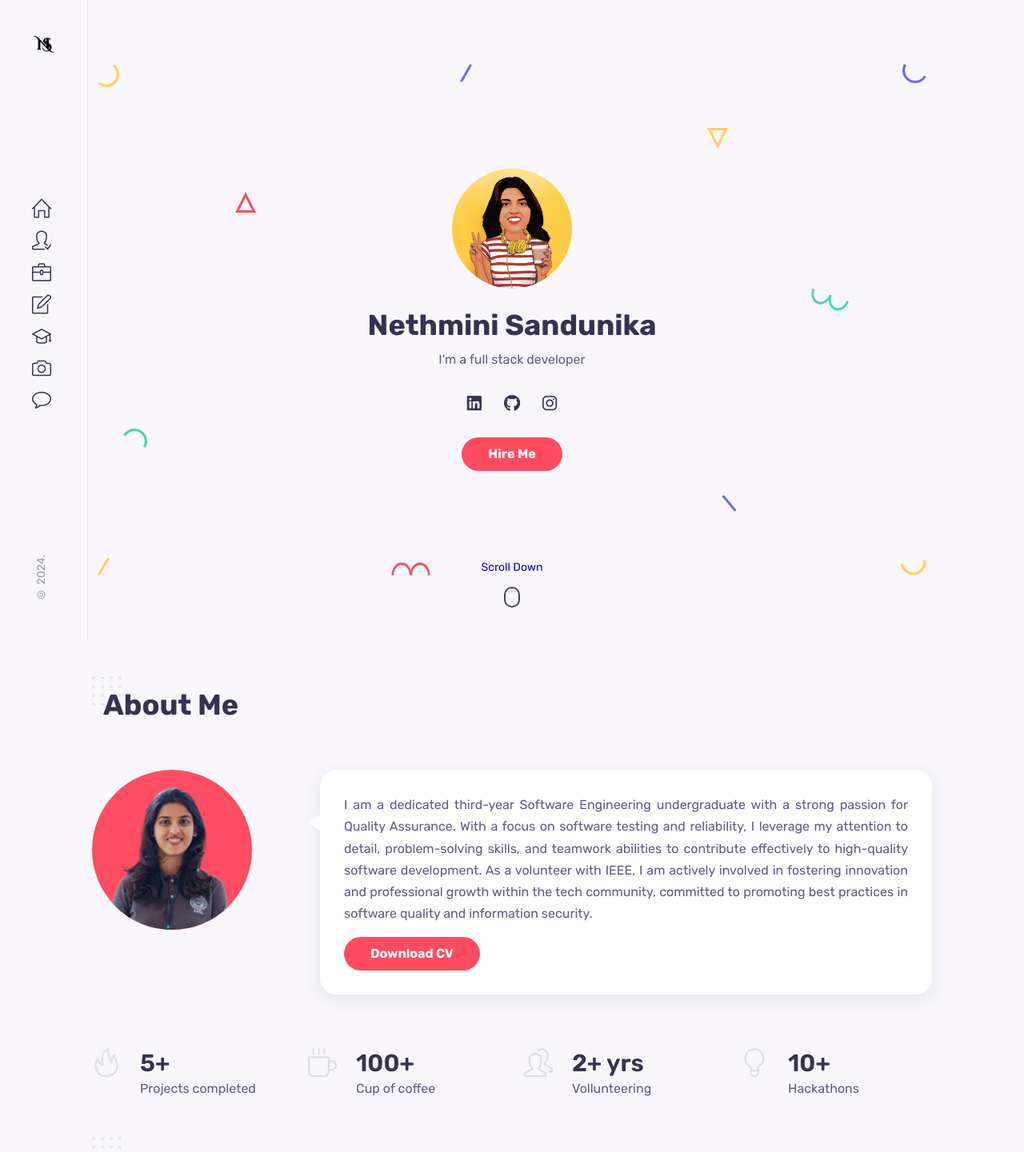
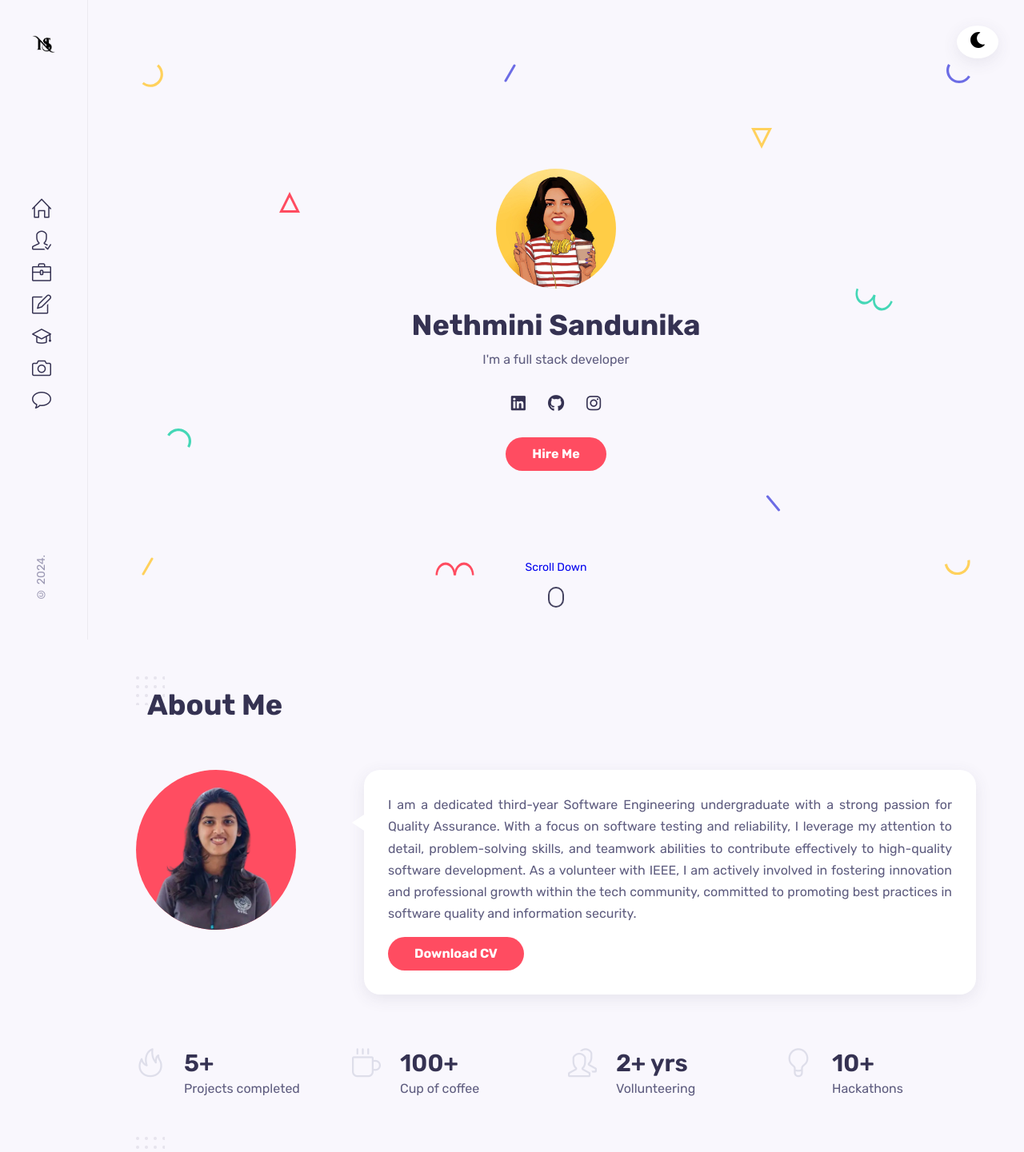
Before and after one commit to NethminiSandunika/my-react-portfolio, a React (Create React App) app: page / in a window 1280 px wide. Shown: the top 1441 px of the page at 80% size. Built offline with nearby package versions, Linux system fonts and the light colour scheme.

Commit message:
added a dark mode option

```diff
--- a/package.json
+++ b/package.json
@@ -8,6 +8,7 @@
     "@testing-library/user-event": "^13.5.0",
     "react": "^18.3.1",
     "react-dom": "^18.3.1",
+    "react-icons": "^5.3.0",
     "react-scripts": "5.0.1",
     "web-vitals": "^2.1.4"
   },
--- a/public/index.html
+++ b/public/index.html
@@ -9,6 +9,13 @@
 <!--=========simple line icons==========-->
 <link rel="stylesheet" href="https://cdnjs.cloudflare.com/ajax/libs/simple-line-icons/2.5.5/css/simple-line-icons.min.css">
 
+<!-- Extra styling to ensure icons adjust to dark mode -->
+<style>
+  .dark-mode .icon {
+    color: #f1f1f1;
+  }
+</style>
+
   </head>
   <body>
     <div id="root"></div>
--- a/src/App.js
+++ b/src/App.js
@@ -1,4 +1,4 @@
-import React from 'react';
+import React, { useState, useEffect } from 'react';
 import './App.css';
 import Sidebar from './components/sidebar/Sidebar';
 import Home from './components/home/Home';
@@ -8,12 +8,32 @@ import Resume from './components/resume/Resume';
 import Portfolio from './components/portfolio/Portfolio';
 import Blog from './components/blog/Blog';
 import Contact from './components/contact/Contact';
+import { FaMoon, FaSun } from 'react-icons/fa';
 
 const App = () => {
+  const [darkMode, setDarkMode] = useState(false);
+
+  // Toggle dark mode
+  const toggleDarkMode = () => {
+    setDarkMode(prevMode => !prevMode);
+  };
+
+  // Apply dark mode class to body
+  useEffect(() => {
+    if (darkMode) {
+      document.body.classList.add('dark-mode');
+    } else {
+      document.body.classList.remove('dark-mode');
+    }
+  }, [darkMode]);
+
   return (
     <>
       <Sidebar />
-    <main className='main'></main>
+      <main className='main'>
+        <button className="dark-mode-toggle" onClick={toggleDarkMode}>
+          {darkMode ? <FaSun /> : <FaMoon />}
+        </button>
         <Home />
         <About />
         <Services />
@@ -21,8 +41,9 @@ const App = () => {
         <Resume />
         <Portfolio />
         <Contact />
+      </main>
     </>
-  )
-}
+  );
+};
 
 export default App;
--- a/src/index.css
+++ b/src/index.css
@@ -32,6 +32,15 @@
     /*=========border radius=======*/
     --border-radius: 20px;
 
+}
+
+/* Dark mode colors */
+.dark-mode {
+    --first-color: hsl(353, 100%, 80%);
+    --title-color: hsl(0, 0%, 90%);
+    --text-color: hsl(0, 0%, 80%);
+    --body-color: hsl(0, 0%, 10%);
+    --container-color: hsl(0, 0%, 15%);
 }
 
 /* responsive typography*/
@@ -152,3 +161,28 @@ img {
 .btn:hover {
     animation: button-push 0.3s linear 1;
 }
+
+/* Dark mode toggle icon */
+.dark-mode-toggle {
+    position: fixed;
+    top: 2rem;
+    right: 2rem;
+    padding: 8px 16px;
+    border: none;
+    border-radius: 100%; /* Makes the button round like an icon */
+    background-color: var(--container-color);
+    color: black; /* Sets the icon color to black */
+    cursor: pointer;
+    font-size: 1.25rem; /* Adjust icon size as needed */
+    transition: background-color 0.3s ease;
+    box-shadow: var(--shadow);
+
+}
+
+.dark-mode .dark-mode-toggle {
+    color: #f1f1f1;
+}
+
+.dark-mode-toggle:hover {
+    background-color: hsl(353, 100%, 75%); /* Optional hover color */
+}
```
Also changed, not shown: 1 other file (tests, documents, lock files or other folders). Lines whose indentation alone changed are shown as unchanged.
